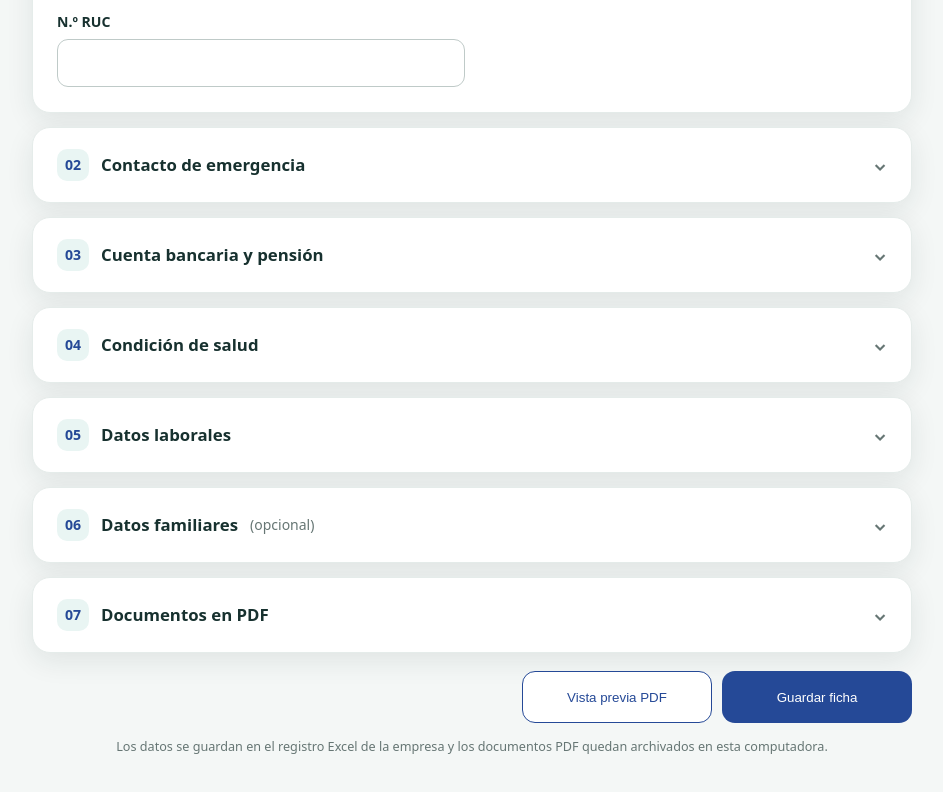
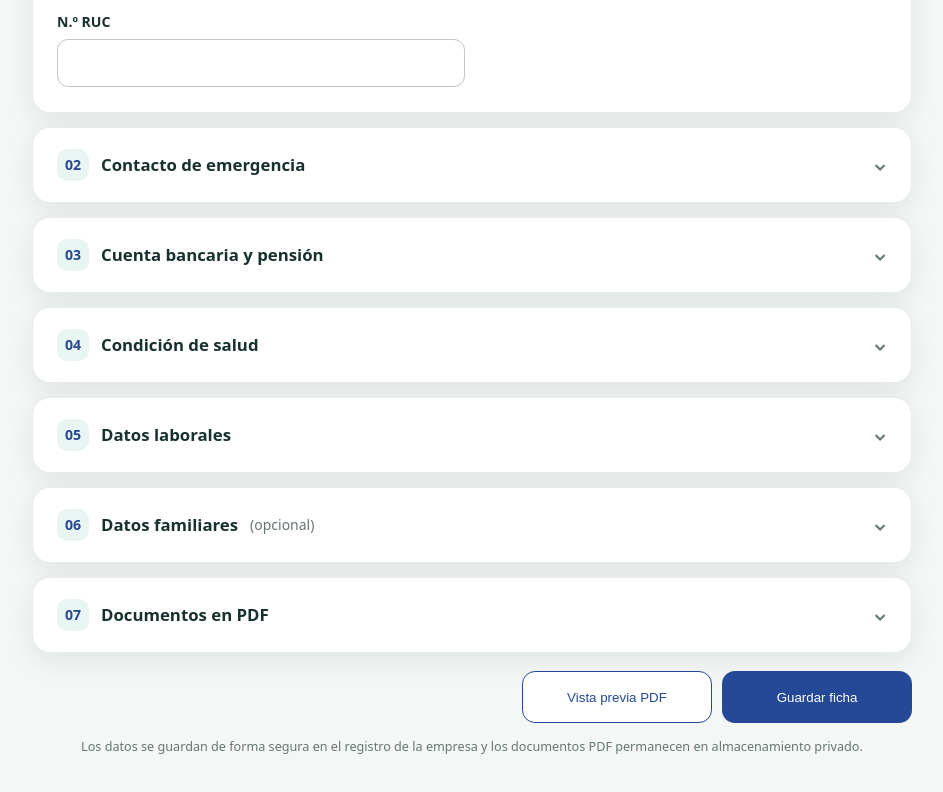
Before and after one commit to JeryRoldan/fichainformaperu, a website: page index.html in a window 1280 px wide. Shown: the part 1260-2052 px from the top of the page, without its empty margins (168-1111 px from the left). Drawn offline with Linux system fonts and the light colour scheme.

```diff
--- a/index.html
+++ b/index.html
@@ -57,7 +57,7 @@
         <div class="field"><label for="archivoTrabajo">6. Constancia de trabajo <span class="req">*</span></label><input type="file" id="archivoTrabajo" name="archivo_trabajo" accept="application/pdf,.pdf" required></div>
       </div></div></details>
 
-      <div class="actions"><button class="btn btn-ghost" type="button" id="printBtn">Vista previa PDF</button><button class="btn btn-primary" type="submit" id="submitBtn">Guardar ficha</button></div><p class="privacy">Los datos se guardan en el registro Excel de la empresa y los documentos PDF quedan archivados en esta computadora.</p>
+      <div class="actions"><button class="btn btn-ghost" type="button" id="printBtn">Vista previa PDF</button><button class="btn btn-primary" type="submit" id="submitBtn">Guardar ficha</button></div><p class="privacy">Los datos se guardan de forma segura en el registro de la empresa y los documentos PDF permanecen en almacenamiento privado.</p>
     </form>
   </main><div class="toast" id="toast" role="status" aria-live="polite"></div>
   <script>
```
